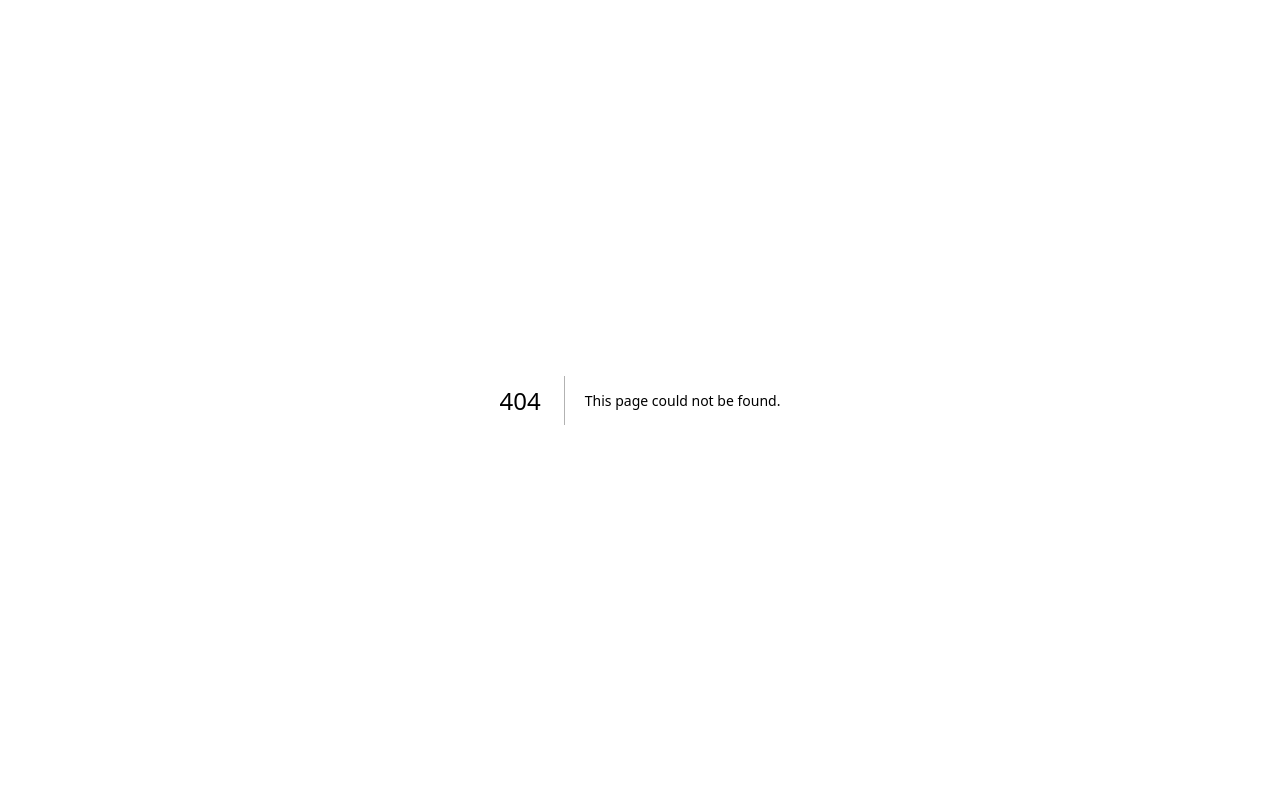
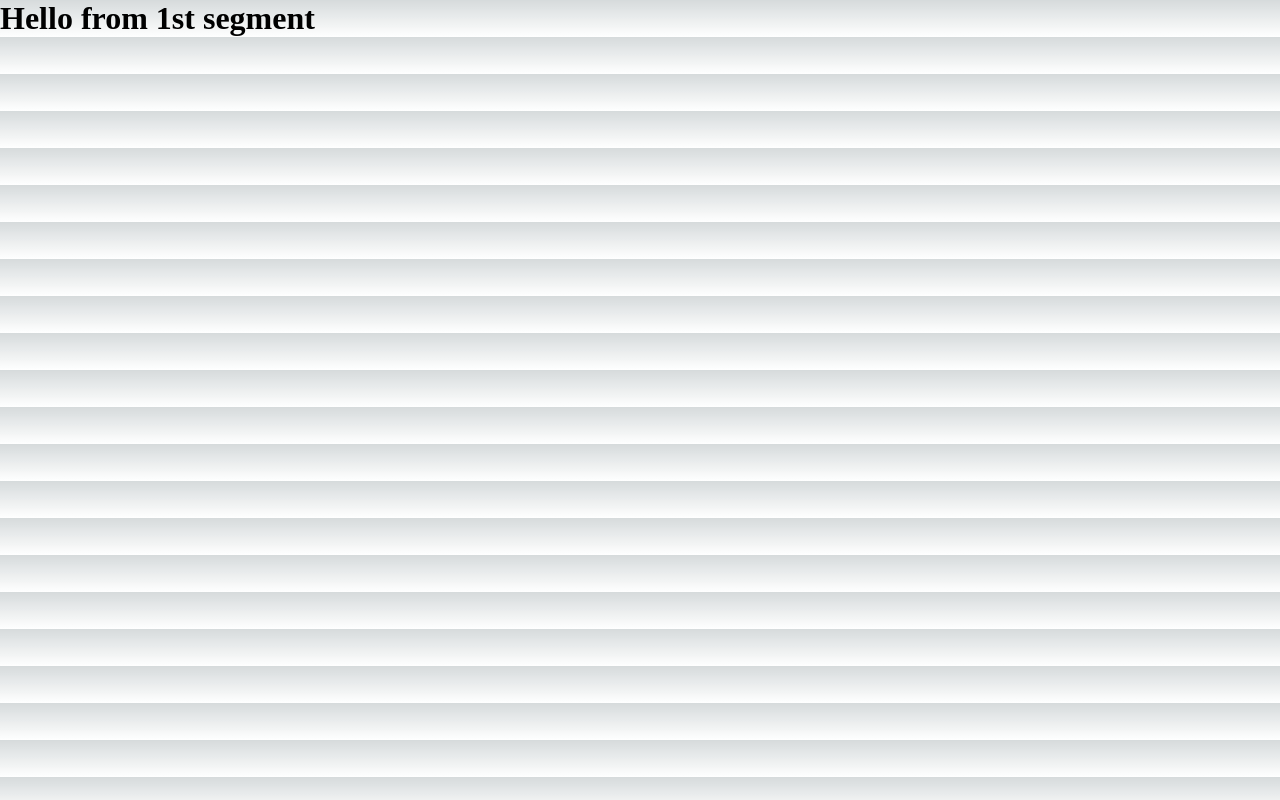
Before and after one commit to capmahin/Hello-next-2, a Next.js app: page /fruit/1/1 in a window 1280 px wide. Before the commit this address had no page. Built offline with nearby package versions, Linux system fonts and the light colour scheme.

Commit message:
dynamic route

```diff
--- /dev/null
+++ b/pages/fruit/[name]/[subname].tsx
@@ -0,0 +1,5 @@
+export default function FruitName() {
+    return <h1>Hello from 1st segment</h1>
+}
+
+//http://localhost:3000/fruit/hlww
--- /dev/null
+++ b/pages/fruit/[name]/index.tsx
@@ -0,0 +1,5 @@
+export default function FruitName() {
+    return <h1>Hello </h1>
+}
+
+//http://localhost:3000/fruit/hlww
```
